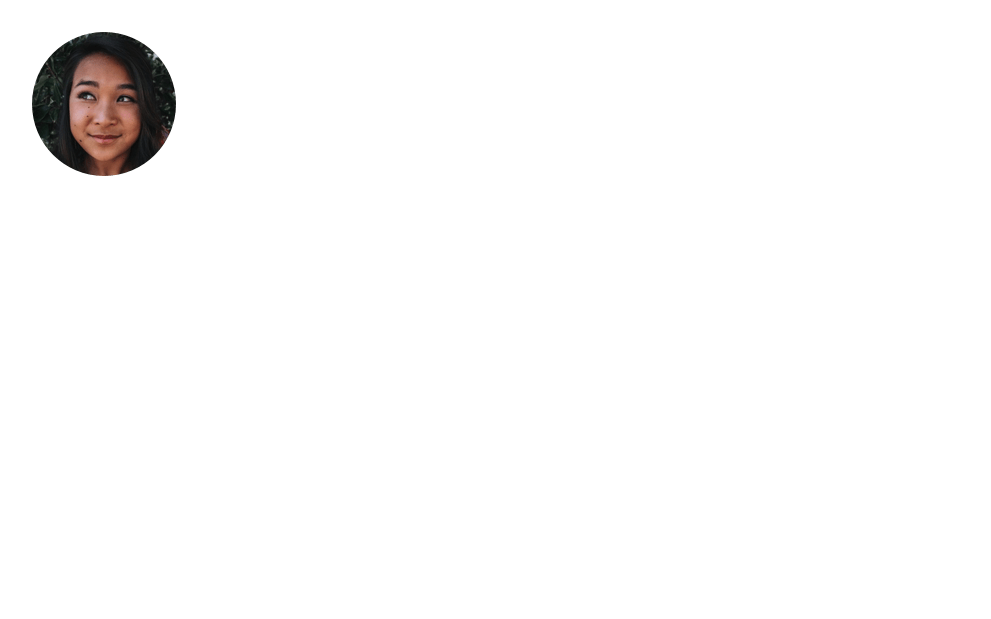
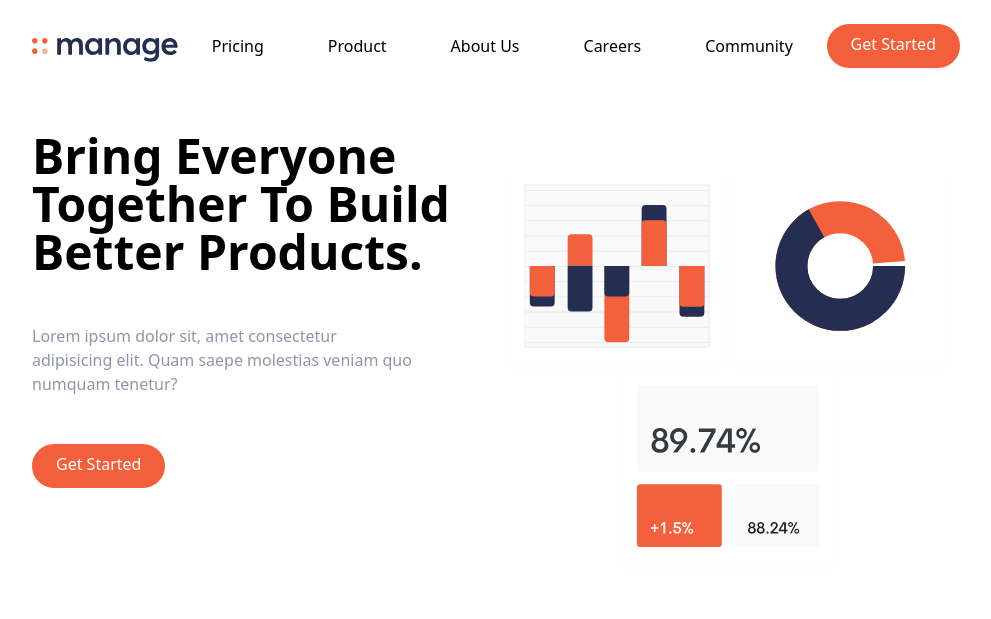
Before and after one commit to codewithjaspreet/significant-infotech, a website: page src/index.html in a window 1280 px wide. Shown: the whole page, without its empty margins (144-1135 px from the left). Drawn offline with Linux system fonts and the light colour scheme; files whose address does not match are found by name.

Commit message:
hero section done

```diff
--- a/src/index.html
+++ b/src/index.html
@@ -17,9 +17,64 @@
             <!-- logo  -->
 
             <div class="pt-2">
-                <img src="img/avatar-ali.png" alt="">
+                <img src="/img/logo.svg" alt="">
+            </div>
+
+            <!-- menu  -->
+
+            <div class="hidden md:flex space-x-16">
+
+                <a href="#" class="hover:text-darkGrayishBlue">Pricing</a>
+                <a href="#" class="hover:text-darkGrayishBlue">Product</a>
+                <a href="#" class="hover:text-darkGrayishBlue">About Us</a>
+                <a href="#" class="hover:text-darkGrayishBlue">Careers</a>
+                <a href="#" class="hover:text-darkGrayishBlue">Community</a>
+
+            </div>
+
+            <a href="#" class="hidden md:block p-3 px-6 pt-2 text-white bg-brightRed rounded-full baseline hover:bg-brightRedLight">
+                Get Started
+            </a>
+        </div>
+    </nav>
+
+    <!-- hero secttion here -->
+
+    <section id ="hero">
+
+        <div class="container flex flex-col-reverse md:flex-row items-center px-6 mx-auto mt-10 space-y-0 md:space-y-0">
+
+            <!-- left  -->
+
+            <div class="flex flex-col mb-32 space-y-12 md:w-1/2">
+
+                <h1 class="max-w-md text-4xl font-bold text-center md:text-5xl md:text-left">
+                 Bring Everyone Together To Build Better Products.
+                </h1>
+
+                <p class="max-w-sm text-center text-darkGrayishBlue md:text-left">
+
+                    Lorem ipsum dolor sit, amet consectetur adipisicing elit. Quam saepe molestias veniam quo numquam tenetur?
+                </p>
+
+                <div class="flex justify-center md:justify-start">
+                    <a href="#" class="p-3 px-6 pt-2 text-white bg-brightRed rounded-full baseline hover:bg-brightRedLight">
+                        Get Started
+                    </a>
+                </div>
+
+            </div>
+
+            <!-- right  -->
+            <img src="/img/illustration-intro.svg" class ="md:w-1/2" alt="">
+
+            <div>
+
             </div>
         </div>
-    </nav>
+    </section>
+
+    <!-- feature section here -->
+
 </body>
 </html>
```
Also changed, not shown: dist/output.css.
